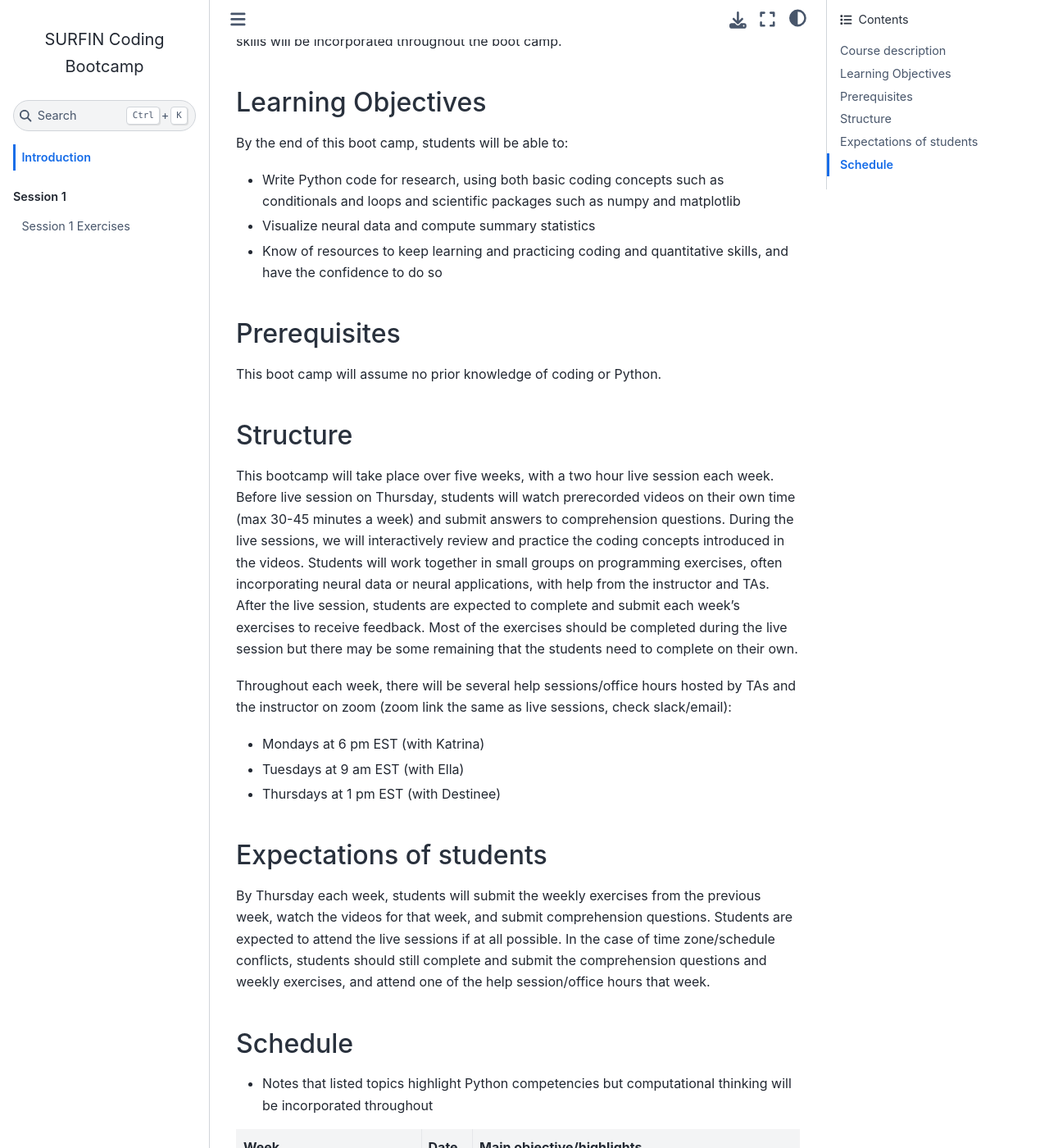
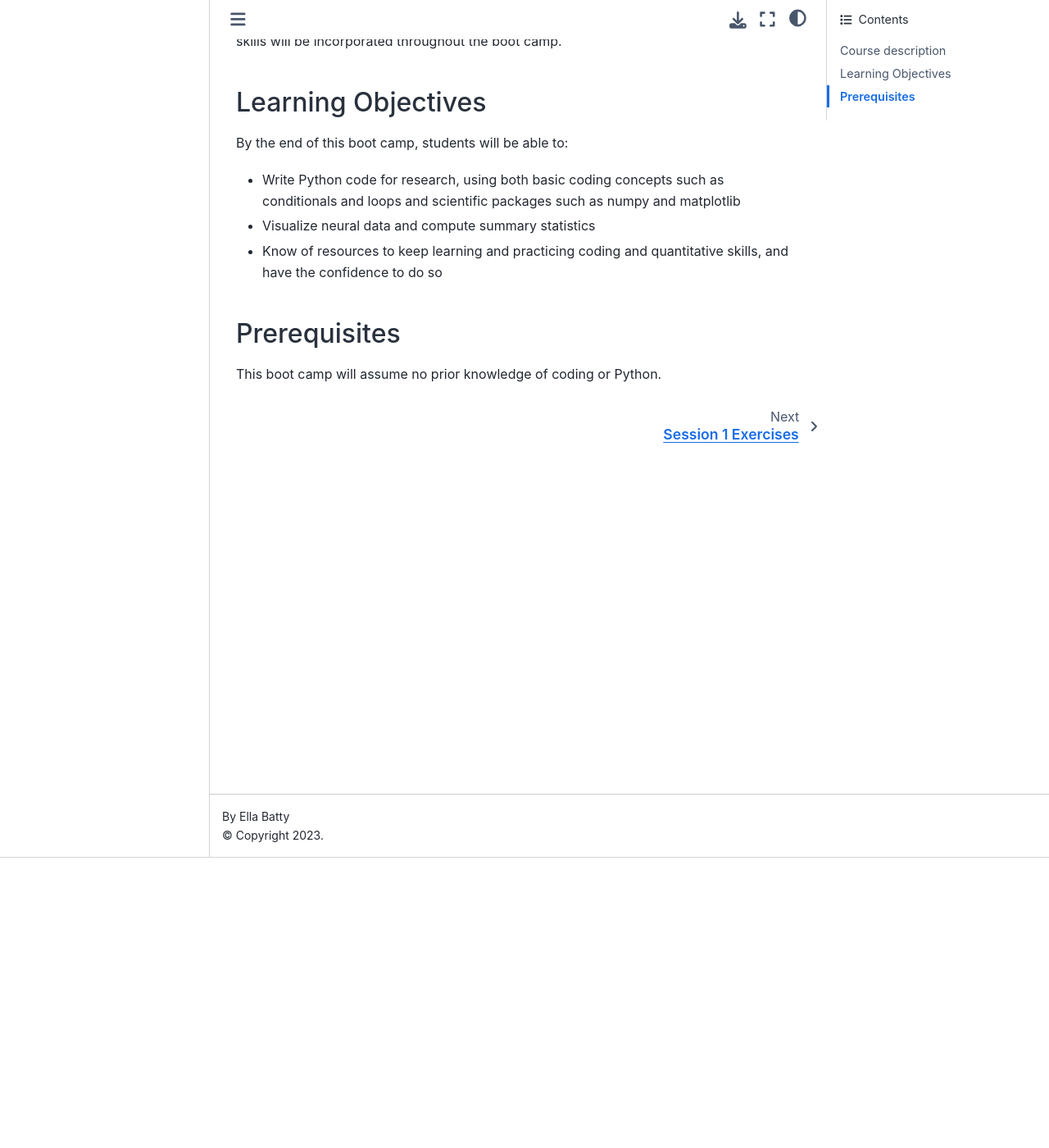
Before and after one commit to ebatty/CodingBootcamp, a Jupyter Book: the page built from intro.md, in a window 1280 px wide and 1400 px high, scrolled down 354 px. Shown: the whole window at 82% size. Built offline with Jupyter Book 1.0.4 settings and Sphinx 7.4.7 and the Sphinx Book theme 1.1.4, drawn with Linux system fonts in a browser that asks for light colours; pages that are not in the unit, such as notebooks, are missing from menus; some of the changed text lies outside the part shown.

Commit message:
Update intro.md

```diff
--- a/intro.md
+++ b/intro.md
@@ -15,29 +15,3 @@ By the end of this boot camp, students will be able to:
 ## Prerequisites
 
 This boot camp will assume no prior knowledge of coding or Python.
-
-## Structure
-
-This bootcamp will take place over five weeks, with a two hour live session each week. Before live session on Thursday, students will watch prerecorded videos on their own time (max 30-45 minutes a week) and submit answers to comprehension questions. During the live sessions, we will interactively review and practice the coding concepts introduced in the videos. Students will work together in small groups on programming exercises, often incorporating neural data or neural applications, with help from the instructor and TAs. After the live session, students are expected to complete and submit each week's exercises to receive feedback. Most of the exercises should be completed during the live session but there may be some remaining that the students need to complete on their own.
-
-Throughout each week, there will be several help sessions/office hours hosted by TAs and the instructor on zoom (zoom link the same as live sessions, check slack/email):
-
-*  Mondays at 6 pm EST (with Katrina)
-*  Tuesdays at 9 am EST (with Ella)
-*  Thursdays at 1 pm EST (with Destinee)
-
-## Expectations of students
-
-By Thursday each week, students will submit the weekly exercises from the previous week, watch the videos for that week, and submit comprehension questions. Students are expected to attend the live sessions if at all possible. In the case of time zone/schedule conflicts, students should still complete and submit the comprehension questions and weekly exercises, and attend one of the  help session/office hours that week.
-
-## Schedule
-
-* Notes that listed topics highlight Python competencies but computational thinking will be incorporated throughout
-
-| Week     | Date | Main objective/highlights |
-| ----------- | ----------- | ----------- |
-| Week 1: Intro to Python & Numpy      | 09/28   | General introduction, variables, operators, array computations, basic indexing |
-| Week 2: Advanced Arrays & Visualization      | 10/05   | Advanced indexing and analysis with arrays, plotting of data |
-| Week 3: Coding Flow      | 10/12   | Conditional statements, loops, algorithmic thinking |
-| Week 4: Data Structures & Functions      | 10/19  | Additional Python data structures, functions |
-| Week 5: Practicing Python & Wrap-up      | 10/26   | Data analysis case study practicing many of skills learned |
```
